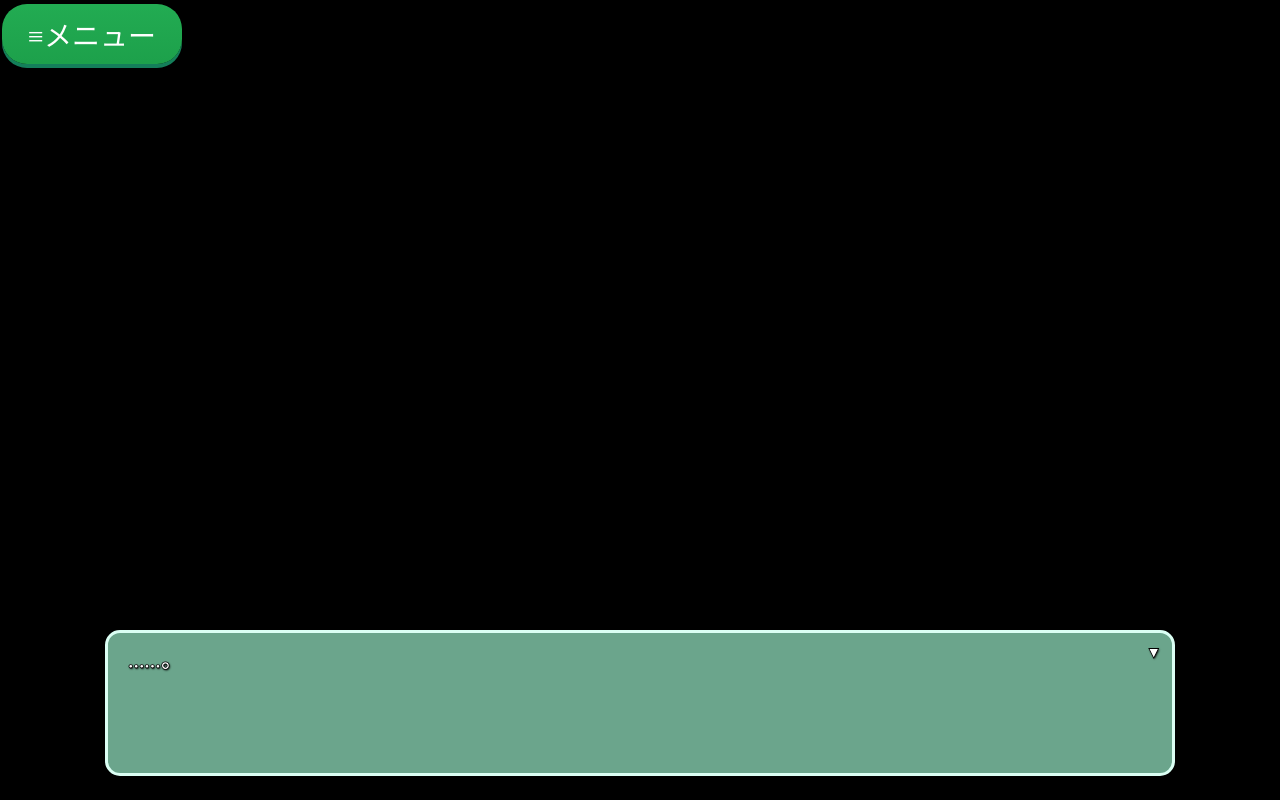
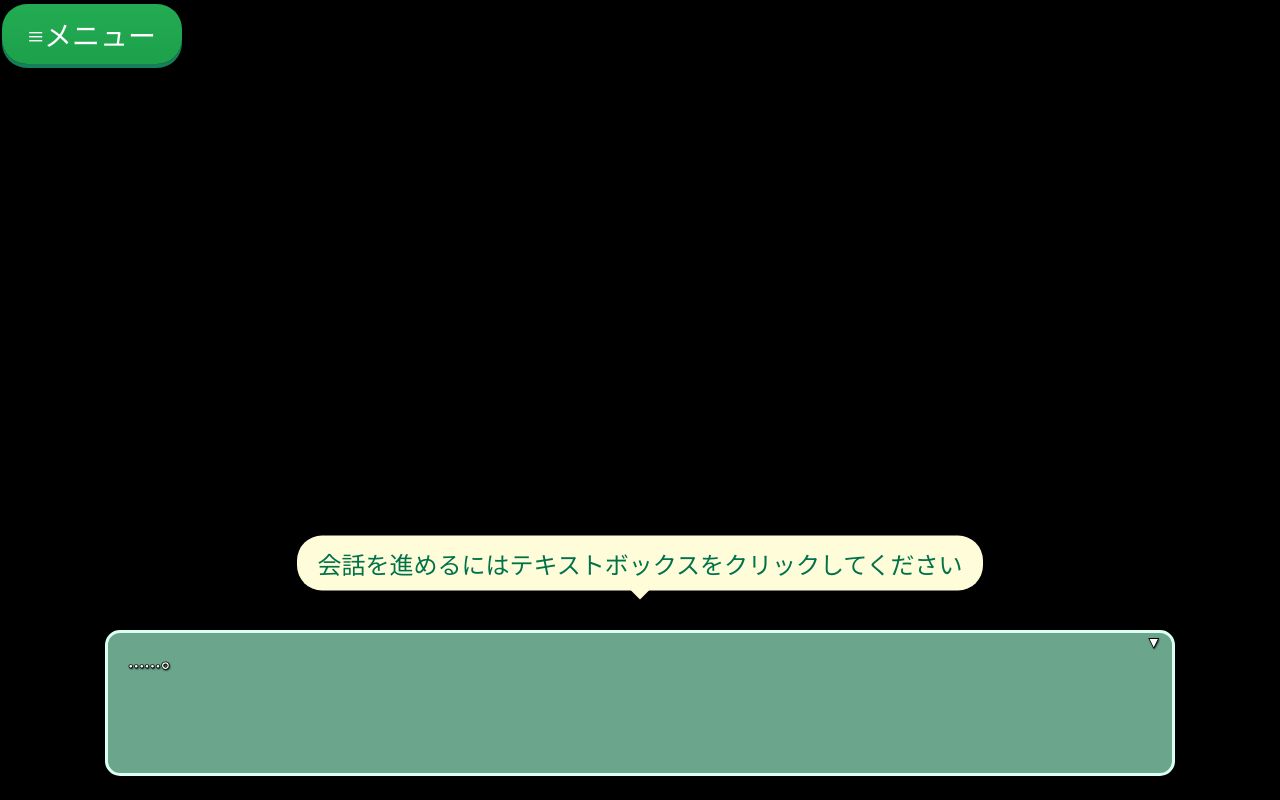
Before and after one commit to KeisukeMitome/Novelgame-with-Nextjs, a Next.js app: page /game in a window 1280 px wide. Built offline with nearby package versions, Linux system fonts and the light colour scheme.

Commit message:
説明の吹き出しを追加検討。

```diff
--- a/src/pages/game.tsx
+++ b/src/pages/game.tsx
@@ -133,7 +133,7 @@ const GamePage: React.FC = () => {
 
     // ローカルストレージからオプションのデータを取得
     const optionJsonString = localStorage.getItem('optionData');
-    if(optionJsonString){
+    if (optionJsonString) {
       // 文字列を JSON オブジェクトに変換
       const optionJson = JSON.parse(optionJsonString);
       setFontSize(parseInt(optionJson.fontSize, 10)); // フォントサイズをセット
@@ -237,9 +237,9 @@ const GamePage: React.FC = () => {
         <div className="center-text">
 
           {showText && (
-            <div onClick={()=>textClick()} className='main-text' style={{ fontSize: `${fontSize * 0.1}vw` }}>
+            <div onClick={() => textClick()} className='main-text' style={{ fontSize: `${fontSize * 0.1}vw` }}>
               {/* {myManager.getText()} */}
-              <Textcom text={myManager.getText()} isSelect={myManager.isSelect()} textSpeed={201-textSpeed} />
+              <Textcom text={myManager.getText()} isSelect={myManager.isSelect()} textSpeed={201 - textSpeed} />
             </div>
           )}
 
@@ -290,12 +290,18 @@ const GamePage: React.FC = () => {
 
           {showOption && (
             <Optioncom
-            fontSize={fontSize}
-            textSpeed={textSpeed}
-            fontHandleChange={fontHandleChange}
-            speedHandleChange={speedHandleChange}
-            setShowOption={setShowOption} />
+              fontSize={fontSize}
+              textSpeed={textSpeed}
+              fontHandleChange={fontHandleChange}
+              speedHandleChange={speedHandleChange}
+              setShowOption={setShowOption} />
           )}
+
+
+          <div className='balloon_con'>
+            <div className='balloon'>会話を進めるにはテキストボックスをクリックしてください</div>
+          </div>
+
 
 
 
--- a/src/styles/globals.css
+++ b/src/styles/globals.css
@@ -511,6 +511,37 @@
 
 
 
+.balloon_con {
+    position: fixed;
+    transform: translate(0%, -150%);
+    /* 中央揃え */
+    /* 他のスタイルも必要に応じて追加 */
+}
+
+/* 吹き出しのスタイル */
+.balloon {
+    background-color: rgba(255, 252, 218, 1);
+    color: rgb(0, 114, 74);
+    padding: 10px 20px;
+    text-align: center;
+    text-decoration: none;
+    font-size: 24px;
+    margin: 4px 2px;
+    border-radius: 25px;
+    box-shadow: 2px 4px 4px rgba(0, 0, 0, 0.5);
+}
+
+/* 吹き出しの尻尾 */
+.balloon::before {
+    content: "";
+    position: absolute;
+    bottom: -15px;
+    left: 50%;
+    border: 10px solid transparent;
+    border-top-color: rgba(255, 252, 218, 1);
+    transform: translateX(-50%);
+}
+
 /*
 background-color: #4CAF50;: ボタンの背景色を緑色（#4CAF50）に設定します。
 color: white;: ボタンのテキストの色を白色に設定します。
```
